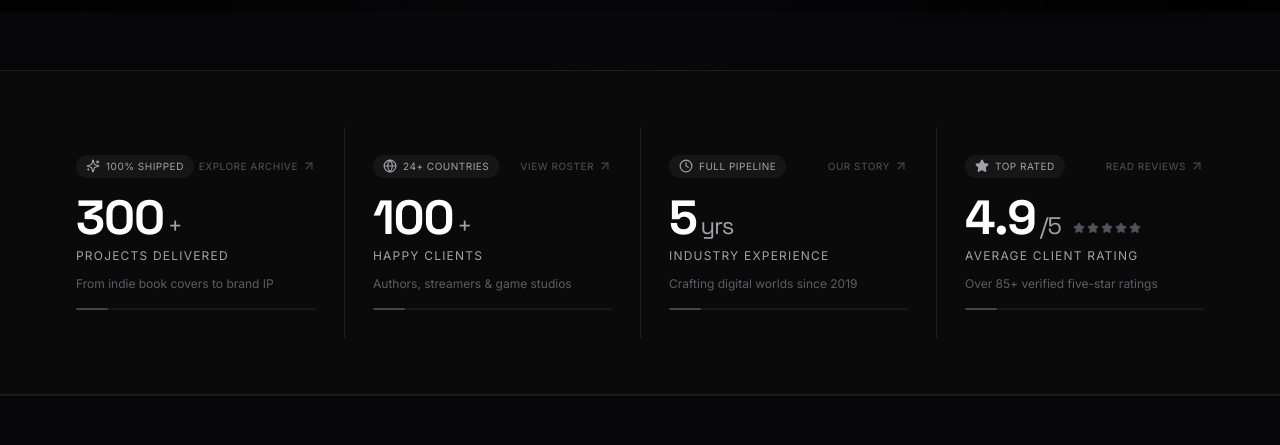
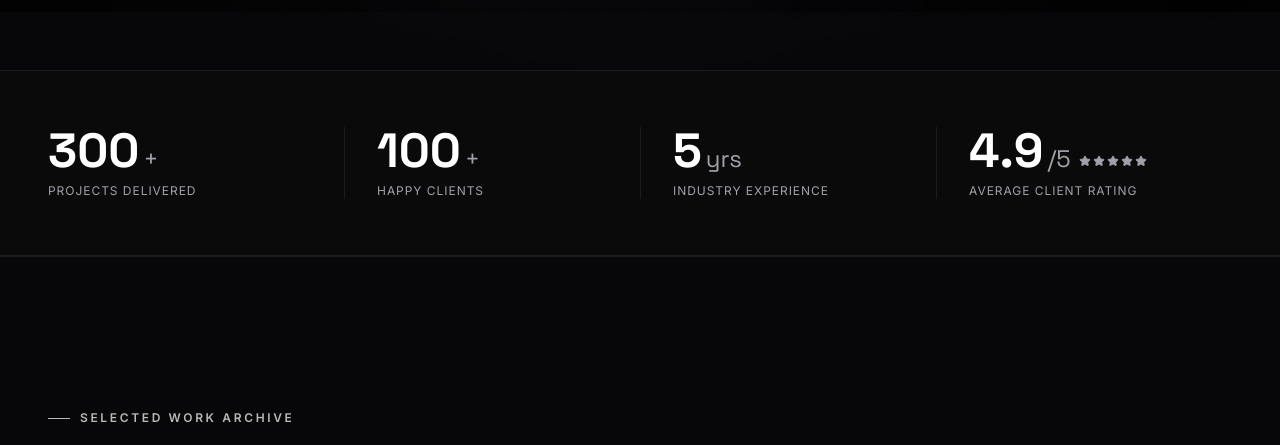
Before and after one commit to hannan-bhatti/coreartworks, a React (Vite) app: page / in a window 1280 px wide. Shown: the part 788-1233 px from the top of the page. Built offline with nearby package versions, Linux system fonts and the light colour scheme; a web font is replaced by a local one.

Commit message:
remove: badges, captions, arrows, and accent bars from stats section

```diff
--- a/src/components/StatsSection.tsx
+++ b/src/components/StatsSection.tsx
@@ -1,242 +1,43 @@
-import React, { useState, useRef } from 'react';
-import { useNavigate } from 'react-router-dom';
+import React from 'react';
 import { AnimatedCounter } from './AnimatedCounter';
-import { ArrowUpRight, Star, Sparkles, Globe, Clock } from 'lucide-react';
+import { Star } from 'lucide-react';
 
-interface StatItem {
-  id: string;
-  value: string;
-  numericVal: number;
-  suffix: string;
-  label: string;
-  caption: string;
-  badge: string;
-  icon: React.ReactNode;
-  actionText: string;
-  action: () => void;
-}
+const stats = [
+  { id: 'projects', value: '300', suffix: '+', label: 'Projects Delivered' },
+  { id: 'clients',  value: '100', suffix: '+', label: 'Happy Clients' },
+  { id: 'experience', value: '5', suffix: 'yrs', label: 'Industry Experience' },
+  { id: 'rating',  value: '4.9', suffix: '/5', label: 'Average Client Rating' },
+];
 
 export const StatsSection: React.FC = () => {
-  const navigate = useNavigate();
-  const [hoveredIndex, setHoveredIndex] = useState<number | null>(null);
-  const containerRef = useRef<HTMLDivElement>(null);
-  const [mousePos, setMousePos] = useState({ x: 0, y: 0 });
-  const [isMouseInside, setIsMouseInside] = useState(false);
-
-  const handleMouseMove = (e: React.MouseEvent<HTMLDivElement>) => {
-    if (!containerRef.current) return;
-    const rect = containerRef.current.getBoundingClientRect();
-    setMousePos({
-      x: e.clientX - rect.left,
-      y: e.clientY - rect.top,
-    });
-  };
-
-  const handleScrollTo = (targetId: string) => {
-    const el = document.getElementById(targetId);
-    if (el) {
-      el.scrollIntoView({ behavior: 'smooth' });
-    }
-  };
-
-  const stats: StatItem[] = [
-    {
-      id: 'projects',
-      value: '300',
-      numericVal: 300,
-      suffix: '+',
-      label: 'Projects Delivered',
-      caption: 'From indie book covers to brand IP',
-      badge: '100% Shipped',
-      icon: <Sparkles className="w-3.5 h-3.5" />,
-      actionText: 'Explore Archive',
-      action: () => handleScrollTo('portfolio'),
-    },
-    {
-      id: 'clients',
-      value: '100',
-      numericVal: 100,
-      suffix: '+',
-      label: 'Happy Clients',
-      caption: 'Authors, streamers & game studios',
-      badge: '24+ Countries',
-      icon: <Globe className="w-3.5 h-3.5" />,
-      actionText: 'View Roster',
-      action: () => handleScrollTo('testimonials'),
-    },
-    {
-      id: 'experience',
-      value: '5',
-      numericVal: 5,
-      suffix: 'yrs',
-      label: 'Industry Experience',
-      caption: 'Crafting digital worlds since 2019',
-      badge: 'Full Pipeline',
-      icon: <Clock className="w-3.5 h-3.5" />,
-      actionText: 'Our Story',
-      action: () => navigate('/about'),
-    },
-    {
-      id: 'rating',
-      value: '4.9',
-      numericVal: 4.9,
-      suffix: '/5',
-      label: 'Average Client Rating',
-      caption: 'Over 85+ verified five-star ratings',
-      badge: 'Top Rated',
-      icon: <Star className="w-3.5 h-3.5 fill-current" />,
-      actionText: 'Read Reviews',
-      action: () => handleScrollTo('testimonials'),
-    },
-  ];
-
   return (
-    <section
-      ref={containerRef}
-      onMouseMove={handleMouseMove}
-      onMouseEnter={() => setIsMouseInside(true)}
-      onMouseLeave={() => {
-        setIsMouseInside(false);
-        setHoveredIndex(null);
-      }}
-      className="border-y border-white/[0.08] py-10 sm:py-14 bg-[#0a0a0b] relative z-10 overflow-hidden transition-colors duration-500"
-    >
-      {/* Interactive Cursor Spotlight Glow */}
-      <div
-        className="pointer-events-none absolute inset-0 transition-opacity duration-500 ease-out"
-        style={{
-          opacity: isMouseInside ? 1 : 0,
-          background: `radial-gradient(550px circle at ${mousePos.x}px ${mousePos.y}px, rgba(255, 255, 255, 0.05), transparent 75%)`,
-        }}
-      />
-
-      <div className="max-w-7xl mx-auto px-6 sm:px-8 lg:px-12 relative z-10">
-        <div className="grid grid-cols-1 sm:grid-cols-2 lg:grid-cols-4 gap-4 sm:gap-6 lg:gap-0 lg:divide-x lg:divide-white/[0.08]">
-          {stats.map((stat, index) => {
-            const isHovered = hoveredIndex === index;
-
-            return (
-              <div
-                key={stat.id}
-                onClick={stat.action}
-                onMouseEnter={() => setHoveredIndex(index)}
-                className={`group cursor-pointer relative p-6 sm:p-7 rounded-2xl lg:rounded-none transition-all duration-300 select-none ${
-                  isHovered
-                    ? 'bg-white/[0.03] lg:bg-white/[0.02] shadow-[0_10px_35px_-10px_rgba(0,0,0,0.7)] -translate-y-1'
-                    : 'hover:bg-white/[0.015]'
-                }`}
-              >
-                {/* Top Row: Mini interactive badge + Action jump arrow */}
-                <div className="flex items-center justify-between pb-3">
-                  <div
-                    className={`inline-flex items-center gap-1.5 px-2.5 py-1 rounded-full text-[10px] font-mono uppercase tracking-wider transition-all duration-300 ${
-                      isHovered
-                        ? 'bg-white text-black font-semibold shadow-sm'
-                        : 'bg-white/[0.05] text-zinc-400 group-hover:text-zinc-200'
-                    }`}
-                  >
-                    {stat.icon}
-                    <span>{stat.badge}</span>
-                  </div>
-
-                  <div
-                    className={`flex items-center gap-1 text-[11px] font-medium tracking-wide transition-all duration-300 ${
-                      isHovered
-                        ? 'text-white opacity-100 translate-x-0'
-                        : 'text-zinc-500 opacity-60 group-hover:opacity-100 group-hover:text-zinc-300'
-                    }`}
-                  >
-                    <span className="hidden xl:inline text-[10px] uppercase font-mono tracking-wider">
-                      {stat.actionText}
-                    </span>
-                    <ArrowUpRight
-                      className={`w-3.5 h-3.5 transition-transform duration-300 ${
-                        isHovered ? 'translate-x-0.5 -translate-y-0.5 text-white' : ''
-                      }`}
-                    />
-                  </div>
-                </div>
-
-                {/* Main Stat Number */}
-                <div className="space-y-1.5 pt-1">
-                  <div className="text-4xl sm:text-5xl lg:text-5xl font-display font-bold text-white flex items-baseline gap-1 tracking-tight">
-                    <span
-                      className={`transition-all duration-300 ${
-                        isHovered
-                          ? 'drop-shadow-[0_0_20px_rgba(255,255,255,0.45)]'
-                          : ''
-                      }`}
-                    >
+    <section className="border-y border-white/[0.08] py-14 bg-[#0a0a0b] relative z-10">
+      <div className="max-w-7xl mx-auto px-6 sm:px-8 lg:px-12">
+        <div className="grid grid-cols-2 md:grid-cols-4 gap-8 md:gap-0 md:divide-x md:divide-white/[0.08]">
+          {stats.map((stat) => (
+            <div key={stat.id} className="space-y-2 md:px-8 first:md:pl-0 last:md:pr-0">
+              <div className="text-3xl sm:text-4xl lg:text-5xl font-display font-bold text-white flex items-baseline gap-1">
                 {stat.id === 'rating' ? (
                   <span>4.9</span>
                 ) : (
-                        <AnimatedCounter value={stat.value} duration={1800} />
+                  <AnimatedCounter value={stat.value} duration={2000} />
                 )}
-                    </span>
-                    <span
-                      className={`text-xl sm:text-2xl font-normal transition-colors duration-300 ${
-                        isHovered ? 'text-white font-medium' : 'text-zinc-400'
-                      }`}
-                    >
+                <span className="text-xl sm:text-2xl text-zinc-400 font-normal">
                   {stat.suffix}
                 </span>
-
-                    {/* Glowing Stars for Rating on Hover */}
                 {stat.id === 'rating' && (
-                      <div className="flex items-center gap-0.5 ml-2">
+                  <div className="flex items-center gap-0.5 ml-1">
                     {[...Array(5)].map((_, i) => (
-                          <Star
-                            key={i}
-                            className={`w-3 h-3 transition-all duration-300 ${
-                              isHovered
-                                ? 'text-white fill-white scale-110 drop-shadow-[0_0_8px_rgba(255,255,255,0.8)]'
-                                : 'text-zinc-600 fill-zinc-600'
-                            }`}
-                            style={{ transitionDelay: `${i * 40}ms` }}
-                          />
+                      <Star key={i} className="w-3 h-3 text-zinc-400 fill-zinc-400" />
                     ))}
                   </div>
                 )}
               </div>
-
-                  {/* Primary Label */}
-                  <p
-                    className={`text-xs font-mono uppercase tracking-[0.1em] transition-colors duration-300 ${
-                      isHovered ? 'text-white font-semibold' : 'text-zinc-400'
-                    }`}
-                  >
+              <p className="text-xs uppercase tracking-[0.08em] text-zinc-400">
                 {stat.label}
               </p>
             </div>
-
-                {/* Interactive Subtitle / Micro-detail that expands on hover */}
-                <div className="pt-3 overflow-hidden">
-                  <p
-                    className={`text-xs transition-all duration-300 ${
-                      isHovered
-                        ? 'text-zinc-300 translate-y-0 opacity-100'
-                        : 'text-zinc-500 opacity-80'
-                    }`}
-                  >
-                    {stat.caption}
-                  </p>
-                </div>
-
-                {/* Animated Accent Line that expands on card hover */}
-                <div className="pt-4">
-                  <div className="h-[2px] w-full bg-white/[0.06] rounded-full overflow-hidden">
-                    <div
-                      className={`h-full rounded-full transition-all duration-500 ease-out ${
-                        isHovered
-                          ? 'w-full bg-gradient-to-r from-zinc-300 via-white to-zinc-400 shadow-[0_0_8px_rgba(255,255,255,0.6)]'
-                          : 'w-8 bg-white/20'
-                      }`}
-                    />
-                  </div>
-                </div>
-              </div>
-            );
-          })}
+          ))}
         </div>
       </div>
     </section>
```
Lines whose indentation alone changed are shown as unchanged.
